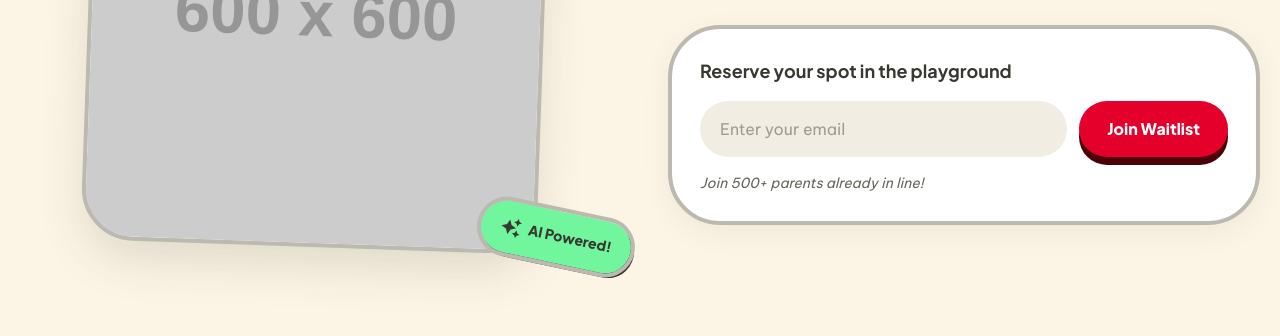
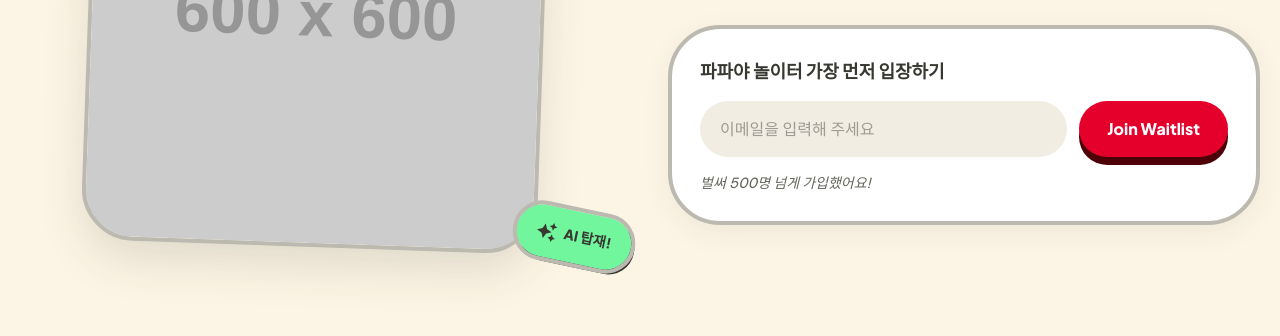
Before and after one commit to tpark86/papaya-waitlist, a plain HTML site: page index.html in a window 1280 px wide. Shown: the part 397-733 px from the top of the page. Drawn offline with nearby package versions, Linux system fonts and the light colour scheme; no server answers; placeholder pictures from the web are drawn by us.

Commit message:
feat: translate hero section UI text to Korean

```diff
--- a/index.html
+++ b/index.html
@@ -119,7 +119,7 @@
         <!-- AI Powered sticker badge -->
         <div class="absolute -bottom-5 -right-2 md:-right-6 bg-accent-green px-5 py-3 rounded-xl rotate-[12deg] sticker-border shadow-[4px_4px_0_0_#383831] z-10">
           <span class="material-symbols-outlined text-on-surface text-xl align-middle">auto_awesome</span>
-          <span class="font-headline font-extrabold text-on-surface text-sm ml-1">AI Powered!</span>
+          <span class="font-headline font-extrabold text-on-surface text-sm ml-1">AI 탑재!</span>
         </div>
       </div>
 
@@ -135,14 +135,14 @@
         <!-- Email capture card -->
         <div class="bg-card p-7 rounded-xl sticker-border space-y-4 shadow-[0_8px_32px_rgba(56,56,49,0.08)]">
           <label for="hero-email" class="block font-headline font-bold text-on-surface text-lg">
-            Reserve your spot in the playground
+            파파야 놀이터 가장 먼저 입장하기
           </label>
           <form id="hero-form" class="flex flex-col sm:flex-row gap-3" onsubmit="handleHeroSubmit(event)">
             <input
               id="hero-email"
               type="email"
               required
-              placeholder="Enter your email"
+              placeholder="이메일을 입력해 주세요"
               class="flex-1 bg-[#f1ede3] px-5 py-4 rounded-xl border-0 focus:ring-4 focus:ring-primary/30 focus:outline-none text-on-surface placeholder:text-on-surface-muted/60 font-body"
             />
             <button type="submit" class="btn-primary px-7 py-4 font-headline whitespace-nowrap">
@@ -150,7 +150,7 @@
             </button>
           </form>
           <p id="hero-status" class="text-sm text-on-surface-muted italic">
-            Join 500+ parents already in line!
+            벌써 500명 넘게 가입했어요!
           </p>
         </div>
       </div>
@@ -482,7 +482,7 @@
         if (data.nextPosition) {
           document.getElementById('queue-position').textContent = 'You are #' + data.nextPosition.toLocaleString() + ' in line';
           var parentCount = Math.floor((data.count + 500) / 100) * 100;
-          document.getElementById('hero-status').textContent = 'Join ' + parentCount.toLocaleString() + '+ parents already in line!';
+          document.getElementById('hero-status').textContent = '벌써 ' + parentCount.toLocaleString() + '명 넘게 가입했어요!';
           // Update overflow bubble — rounds to nearest 100 so it only changes every ~100 signups
           var overflowCount = Math.floor((data.count + 500) / 100) * 100;
           document.getElementById('queue-overflow').textContent = '+' + overflowCount.toLocaleString();
```
